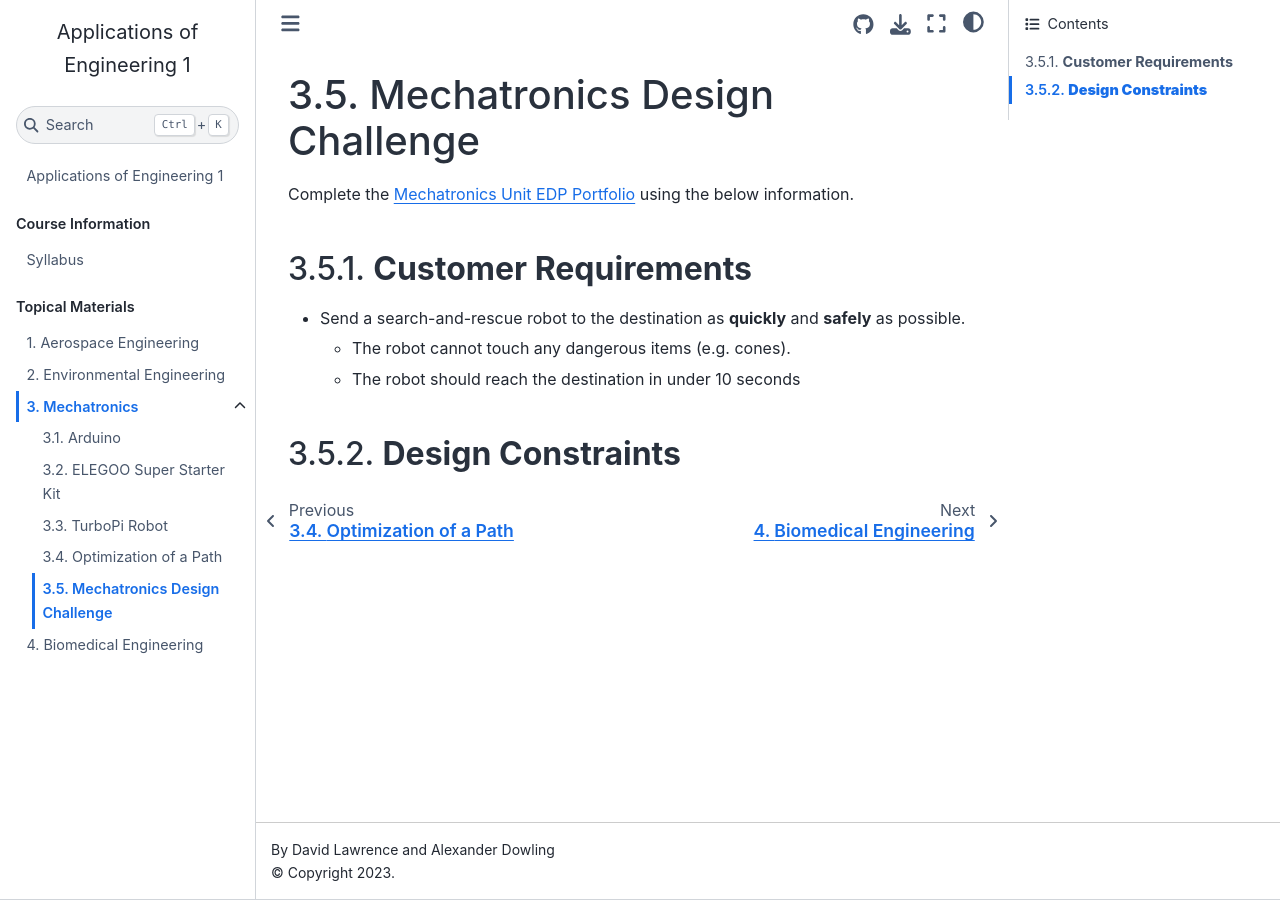
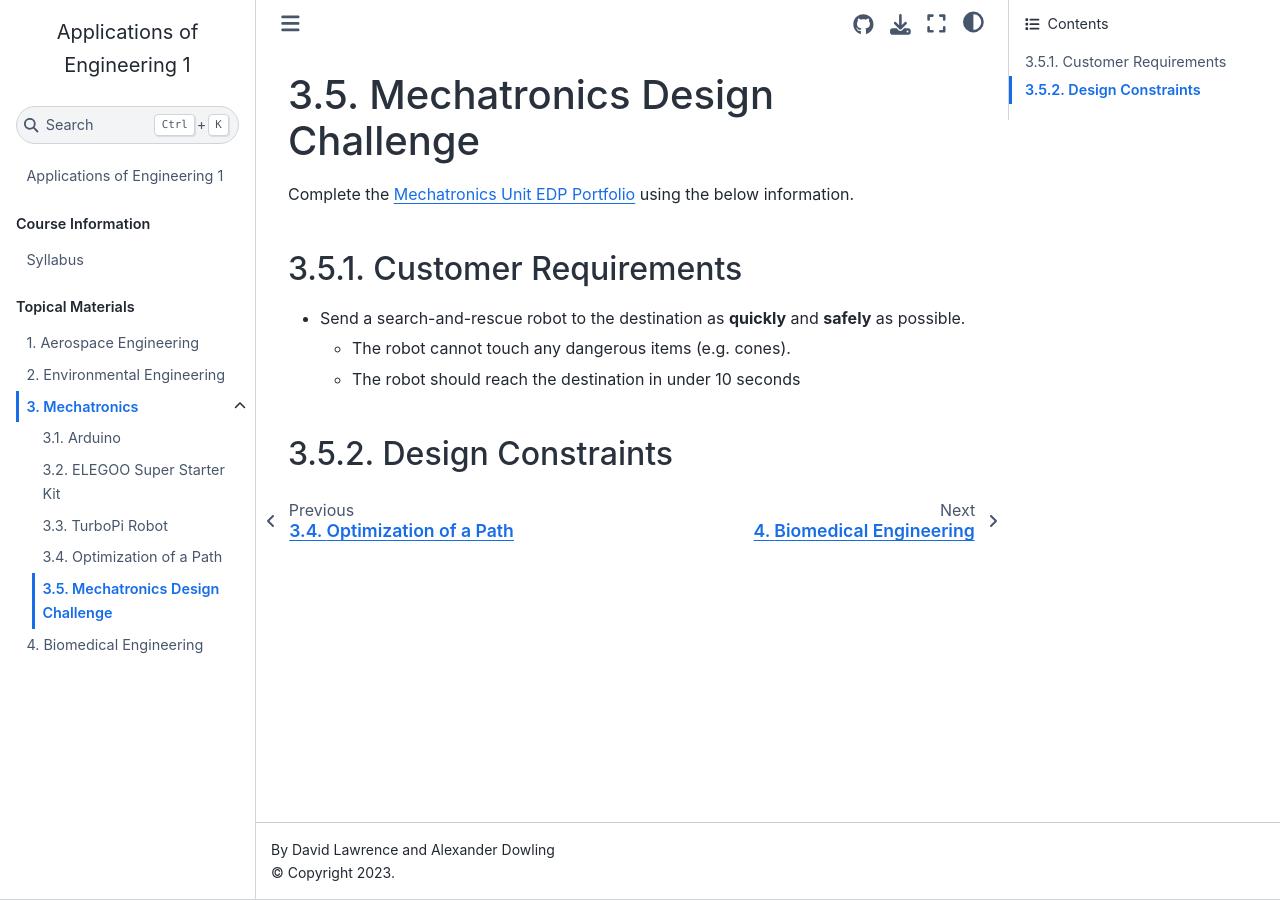
Before and after one commit to Culver-Academies/engineering1, a Jupyter Book: the page built from mech/designchallenge.md, in a window 1280 px wide. Built offline with Jupyter Book 1.0.4 settings and Sphinx 7.4.7 and the Sphinx Book theme 1.1.4, drawn with Linux system fonts in a browser that asks for light colours.

```diff
--- a/mech/designchallenge.md
+++ b/mech/designchallenge.md
@@ -4,9 +4,9 @@ Complete the [Mechatronics Unit EDP Portfolio](https://raw.githubusercontent.com
 
 
 
-## **Customer Requirements**
+## Customer Requirements
 - Send a search-and-rescue robot to the destination as **quickly** and **safely** as possible.
   - The robot cannot touch any dangerous items (e.g. cones).
   - The robot should reach the destination in under 10 seconds
 
-## **Design Constraints**
+## Design Constraints
```
